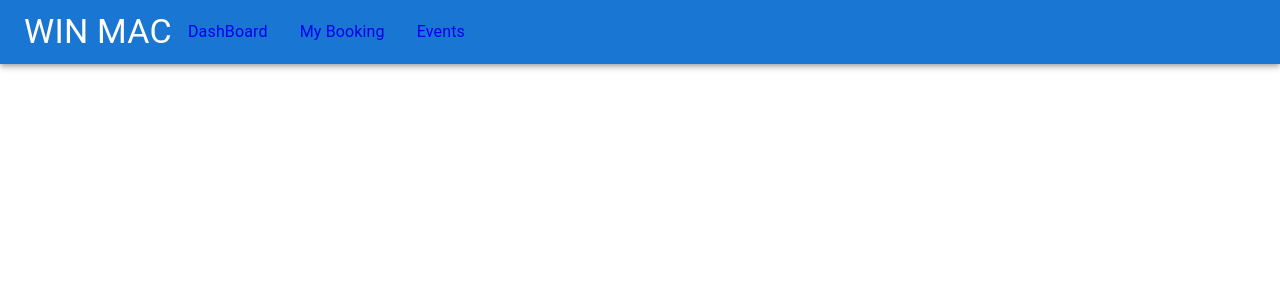
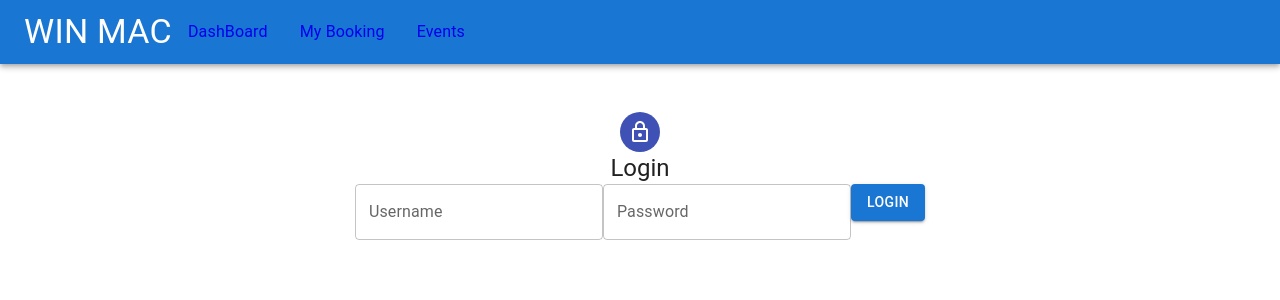
Before and after one commit to WinMacUwin/front-end, a React (Create React App) app: page /login in a window 1280 px wide. Shown: the top 300 px of the page. Built offline with nearby package versions, Linux system fonts and the light colour scheme; the HTML template or start-up script is replaced by a standard one.

Commit message:
login authentication working-meet odedara

```diff
--- a/src/App.js
+++ b/src/App.js
@@ -6,16 +6,18 @@ import MyBookings from "./My Bookings/MyBookings";
 import Events from "./Events/Events";
 import Navbar from "./Navbar";
 import { Route, Routes } from "react-router-dom";
-import SignUp from "./SignUp/SignUp";
 import Login from "./Login/Login";
 
 function App() {
+
+
   return (
     <>
-    {/* <SignUp /> */}
-    {/* <Login /> */}
+      {/* <SignUp /> */}
+
       <Navbar />
       <Routes>
+        <Route path="/login" element={<Login />} />
         <Route path="/DashBoard" element={<DashBoard />} />
         <Route path="/MyBooking" element={<MyBookings />} />
         <Route path="/Events" element={<Events />} />
--- a/src/Login/Login.js
+++ b/src/Login/Login.js
@@ -9,19 +9,30 @@ import { indigo } from "@mui/material/colors";
 import LockOutlinedIcon from "@mui/icons-material/LockOutlined";
 import Typography from "@mui/material/Typography";
 import { useState } from "react";
+import { Form, useHistory } from 'react-router-dom';
+import { useNavigate } from 'react-router-dom';
+
 
 
 export default function Login() {
-  const [currentForm, setCurrentForm] = useState("signup");
+  const [username, setUsername] = useState('');
+  const [password, setPassword] = useState('');
+  const [isAuthenticated, setIsAuthenticated] = useState(false);
 
-  const handleSubmit = (event) => {
-    event.preventDefault();
-    const data = new FormData(event.currentTarget);
-    console.log({
+  const navigate = useNavigate();
 
-      email: data.get("email"),
-      password: data.get("password"),
-    });
+
+  const handleSubmit = (e) => {
+    e.preventDefault();
+
+    // Check if entered username and password match the static user's credentials
+    if (username === 'odedaram' && password === '123') {
+      setIsAuthenticated(true);
+      navigate('/DashBoard');
+      // redirect to home screen after successful authentication
+    } else {
+      alert('Invalid username or password');
+    }
   };
 
   return (
@@ -40,7 +51,7 @@ export default function Login() {
 
             Login
           </Typography>
-          <Box component="form" onSubmit={handleSubmit}>
+          {/* <Form component="form" onSubmit={handleSubmit}>
 
             <TextField
               className="textfield"
@@ -77,7 +88,28 @@ export default function Login() {
             >
               Login
             </Button>
-          </Box>
+          </Form> */}
+
+          {isAuthenticated ? (
+        <p>Welcome, Static User!</p>
+      ) : (
+        <form onSubmit={handleSubmit}>
+          <TextField
+            label="Username"
+            value={username}
+            onChange={(e) => setUsername(e.target.value)}
+          />
+          <TextField
+            type="password"
+            label="Password"
+            value={password}
+            onChange={(e) => setPassword(e.target.value)}
+          />
+          <Button type="submit" variant="contained">
+            Login
+          </Button>
+        </form>
+      )}
         </Box>
   );
 }
```
